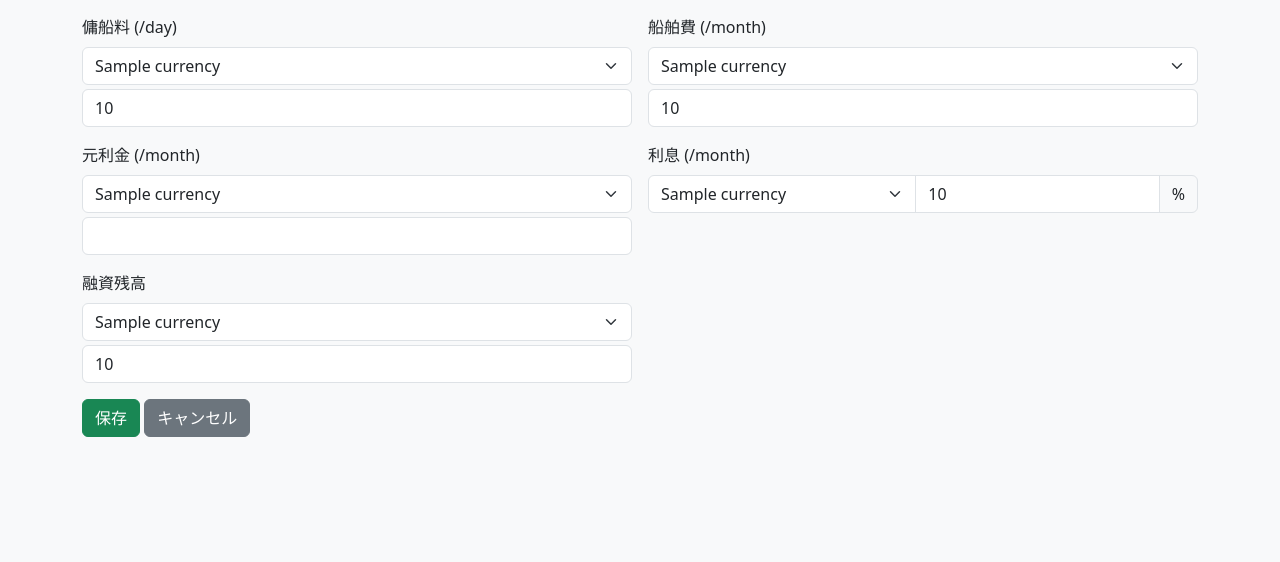
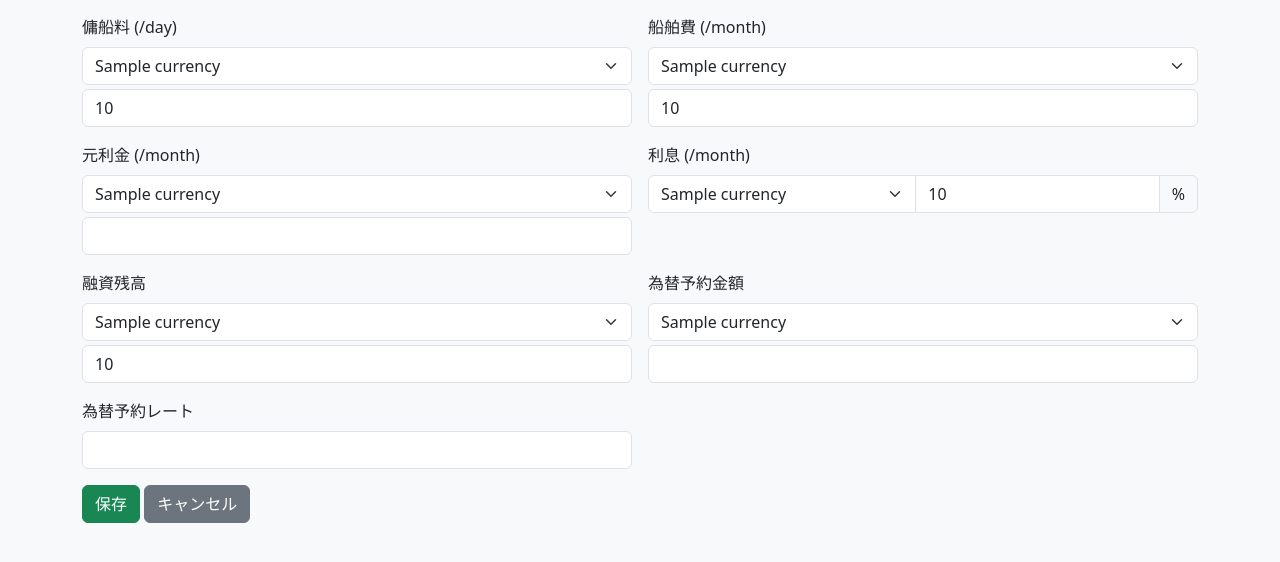
Before and after one commit to ryota-suzuki-sampo/flask-demo-app, a Flask app: page /ships/1?edit=1 in a window 1280 px wide. Shown: the part 121-683 px from the top of the page. Run offline with Flask 3, Linux system fonts and the light colour scheme; a database or web service that is not in the repository returns one stand-in record (values such as "Sample title"); some libraries are stand-ins or nearby versions.

Commit message:
change rate add

```diff
--- a/app/main.py
+++ b/app/main.py
@@ -194,7 +194,10 @@ def update_ship_detail(ship_id):
         "interest_currency_id": request.form.get("interest_currency_id"),
         "interest": interest,
         "loan_balance_currency_id": request.form.get("loan_balance_currency_id"),
-        "loan_balance": request.form.get("loan_balance")
+        "loan_balance": request.form.get("loan_balance"),
+        "fx_reserve_currency_id": request.form.get("fx_reserve_currency_id"),
+        "fx_reserve_amount": request.form.get("fx_reserve_amount"),
+        "fx_reserve_rate": request.form.get("fx_reserve_rate")
     }
 
     with get_conn() as conn:
@@ -208,7 +211,8 @@ def update_ship_detail(ship_id):
                         ship_currency_id = %s, ship_cost = %s,
                         repayment_currency_id = %s, repayment = %s,
                         interest_currency_id = %s, interest = %s,
-                        loan_balance_currency_id = %s, loan_balance = %s
+                        loan_balance_currency_id = %s, loan_balance = %s,
+                        fx_reserve_currency_id = %s, fx_reserve_amount = %s, fx_reserve_rate = %s
                     WHERE ship_id = %s
                 """, (*data.values(), ship_id))
             else:
@@ -218,8 +222,9 @@ def update_ship_detail(ship_id):
                         charter_currency_id, charter_fee,
                         ship_currency_id, ship_cost,
                         repayment_currency_id, repayment,
-                        interest_currency_id, interest, loan_balance_currency_id, loan_balance
-                    ) VALUES (%s, %s, %s, %s, %s, %s, %s, %s, %s, %s, %s)
+                        interest_currency_id, interest, loan_balance_currency_id, loan_balance ,
+                        fx_reserve_currency_id, fx_reserve_amount, fx_reserve_rate
+                    ) VALUES (%s, %s, %s, %s, %s, %s, %s, %s, %s, %s, %s, %s, %s, %s)
                 """, (ship_id, *data.values()))
 
     return redirect(url_for("ship_detail", ship_id=ship_id))
@@ -348,7 +353,7 @@ EXPORT_CONFIG = {
     'start_month': 'E7',
     'usd_range_cols': list(range(5, 17)),  # E〜P列
 
-    'charter_usd_row': 7,
+    'charter_usd_row': 6,
     'cost_usd_row': 10,
     'cost_spec_row': 24,
     'repay_usd_row': 13,
@@ -358,6 +363,8 @@ EXPORT_CONFIG = {
     'loan_usd_cell': (17, 4),    # D17
     'loan_spec_cell': (36, 4),   # D36
     'shipname_start_cell': (5, 19),  # S5〜
+    'fx_reserve_row': 12,       # 為替予約金額
+    'fx_reserve_yen_row': 47,   # 金額換算（円）
 }
 
 def write_values(ws, row, cols, value):
@@ -425,6 +432,16 @@ def export_aggregated_excel():
          WHERE id = ANY(%s)
          ORDER BY id
     """
+    # 7) 為替予約情報
+    sql_fx_reserve = """
+        SELECT cd.name AS currency,
+               COALESCE(SUM(sd.fx_reserve_amount), 0) AS total_amount,
+               COALESCE(AVG(sd.fx_reserve_rate), 0) AS avg_rate
+          FROM ship_details sd
+          JOIN currencies cd ON sd.fx_reserve_currency_id = cd.id
+         WHERE sd.ship_id = ANY(%s)
+         GROUP BY cd.name
+    """
 
     # データ取得
     charter_totals = {}
@@ -433,6 +450,7 @@ def export_aggregated_excel():
     interest_avgs  = {}
     loan_totals    = {}
     ship_names     = []
+    fx_reserve_data = {}
 
     with get_conn() as conn:
         with conn.cursor() as cur:
@@ -459,6 +477,16 @@ def export_aggregated_excel():
             cur.execute(sql_names,    (ids,))
             ship_names = [r[0] for r in cur.fetchall()]
             print("SHIP NAMES:", ship_names)
+
+            cur.execute(sql_fx_reserve, (ids,))
+            fx_reserve_data = {
+                row[0]: {
+                    'amount': row[1],
+                    'rate': row[2]
+                }
+                for row in cur.fetchall()
+            }
+            print("FX RESERVE:", fx_reserve_data)
 
     # Excelテンプレート読み込み
     wb = load_workbook(template_file.stream)
@@ -498,6 +526,16 @@ def export_aggregated_excel():
         ws.cell(*config['loan_usd_cell'], value=loan_totals.get('USD', 0))
         ws.cell(*config['loan_spec_cell'], value=loan_totals.get(code, 0))
 
+        # 為替予約情報
+        fx_data = fx_reserve_data.get(code, {'amount': 0, 'rate': 0})
+        fx_amount = fx_data['amount']
+        fx_rate   = fx_data['rate']
+        fx_yen    = fx_amount * fx_rate
+
+        # 12ヶ月分展開
+        write_values(ws, config['fx_reserve_row'], config['usd_range_cols'], fx_amount)
+        write_values(ws, config['fx_reserve_yen_row'], config['usd_range_cols'], fx_yen)
+
         # 船舶名リスト出力（S列40行目から）
         r, col = config['shipname_start_cell']
         for name in ship_names:
@@ -513,7 +551,6 @@ def export_aggregated_excel():
         download_name=template_file.filename,
         mimetype='application/vnd.openxmlformats-officedocument.spreadsheetml.sheet'
     )
-
 
 @app.route("/ships/<int:ship_id>/cost_items", methods=["GET", "POST"])
 @login_required
--- a/app/templates/ship_detail.html
+++ b/app/templates/ship_detail.html
@@ -82,6 +82,17 @@
             <input type="number" step="0.01" name="loan_balance" value="{{ d[9] or '' }}" class="form-control mt-1">
         </div>
 
+        <div class="col-md-6">
+            <label class="form-label">為替予約金額</label>
+            {{ currency_select('fx_reserve_currency_id', d[10] if d|length > 10 else None) }}
+            <input type="number" step="0.01" name="fx_reserve_amount" value="{{ d[11] if d|length > 11 else '' }}" class="form-control mt-1">
+        </div>
+
+        <div class="col-md-6">
+            <label class="form-label">為替予約レート</label>
+            <input type="number" step="0.01" name="fx_reserve_rate" value="{{ d[12] if d|length > 12 else '' }}" class="form-control">
+        </div>
+
         <div class="col-12">
             <button type="submit" class="btn btn-success">保存</button>
             <a href="/ships/{{ ship_id }}" class="btn btn-secondary">キャンセル</a>
```
